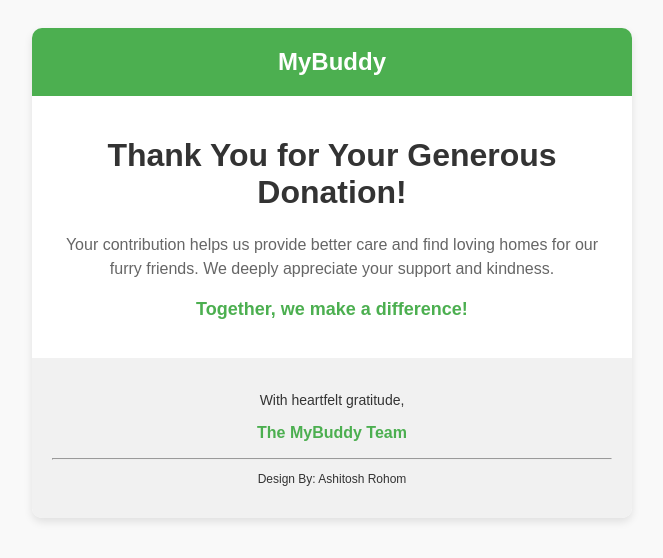
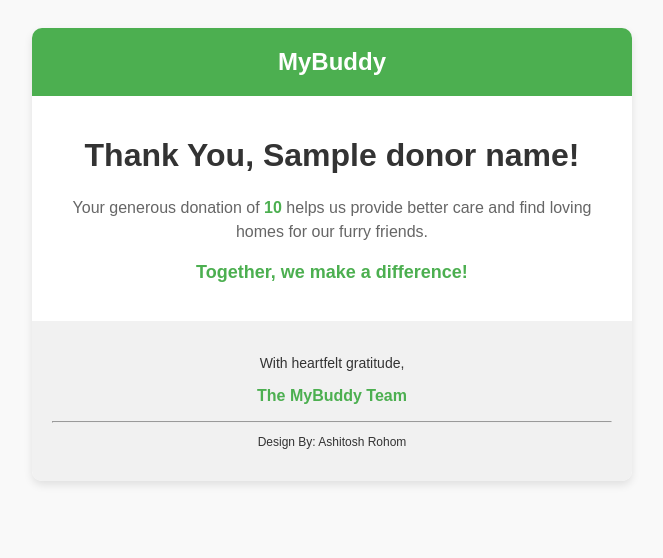
Before and after one commit to ashurohom/MyBuddyProject, a Django app: template mybuddy/template/email.html in a window 1280 px wide. Shown: the top 558 px of the page, without its empty margins (308-971 px from the left). Run offline with Django 5.2, Linux system fonts and the light colour scheme; the template is opened without the code that fills it: most values are stand-ins (such as "Sample title", 1, 10 or a date in 2020).

Commit message:
update email

```diff
--- a/mybuddy/template/email.html
+++ b/mybuddy/template/email.html
@@ -16,9 +16,9 @@
     </tr>
     <tr>
       <td style="padding: 20px; text-align: center;">
-        <h1 style="color: #333333;">Thank You for Your Generous Donation!</h1>
+        <h1 style="color: #333333;">Thank You, {{ donor_name }}!</h1>
         <p style="font-size: 16px; color: #666666; line-height: 1.5;">
-          Your contribution helps us provide better care and find loving homes for our furry friends. We deeply appreciate your support and kindness.
+          Your generous donation of <strong style="color: #4CAF50;">{{ donation_amount }}</strong> helps us provide better care and find loving homes for our furry friends.
         </p>
         <p style="font-size: 18px; font-weight: bold; color: #4CAF50;">Together, we make a difference!</p>
       </td>
@@ -26,15 +26,11 @@
     <tr>
       <td style="background-color: #f1f1f1; padding: 20px; text-align: center; border-bottom-left-radius: 10px; border-bottom-right-radius: 10px;">
         <p style="font-size: 14px; color: #333333;">With heartfelt gratitude,</p>
-        <p style="font-size: 16px; font-weight: bold; color: #4CAF50;">The MyBuddy Team</p><hr>
+        <p style="font-size: 16px; font-weight: bold; color: #4CAF50;">The MyBuddy Team</p>
+        <hr>
         <p style="font-size: 12px; color: #333333;">Design By: Ashitosh Rohom</p>
       </td>
     </tr>
-    {% comment %} <tr>
-      <td style="padding: 20px; text-align: center;">
-
-      </td>
-    </tr> {% endcomment %}
   </table>
 </body>
 </html>
```
